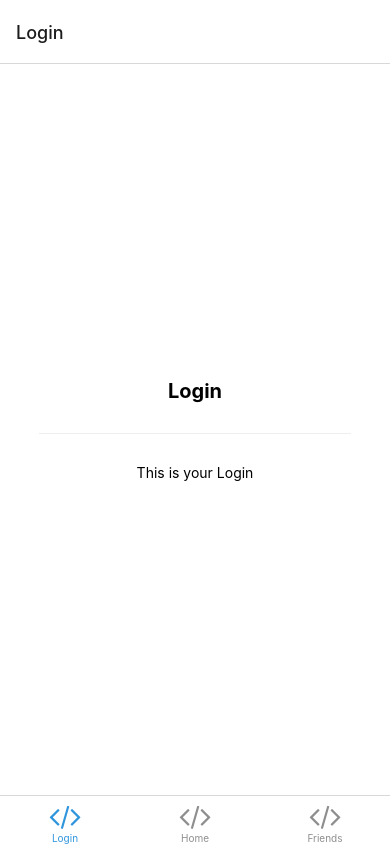
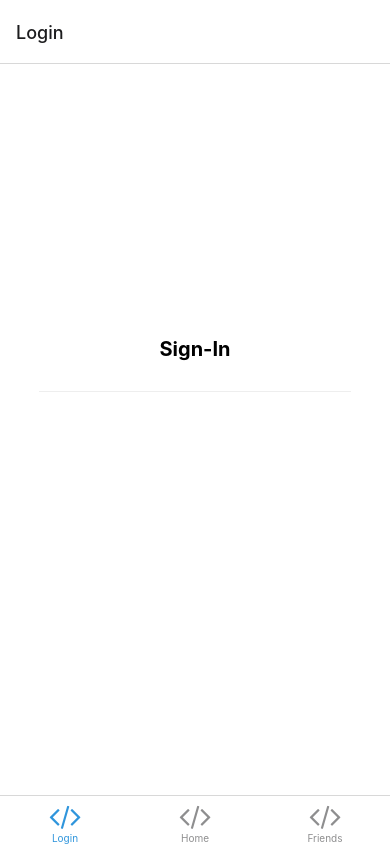
Before and after one commit to ethang17/Me-Lody, a React Native app: screen /Login in a window 390 px wide. Built offline with nearby package versions, Linux system fonts and the light colour scheme; what expo-linking would draw is missing.

Commit message:
Added a sign-in page

```diff
--- a/navigation/LinkingConfiguration.ts
+++ b/navigation/LinkingConfiguration.ts
@@ -31,7 +31,6 @@ const linking: LinkingOptions<RootStackParamList> = {
       NotFound: '*',
       Profile: 'Profile',
 
-
     },
   },
 };
--- a/navigation/index.tsx
+++ b/navigation/index.tsx
@@ -84,7 +84,7 @@ function BottomTabNavigator() {
           tabBarIcon: ({ color }) => <TabBarIcon name="code" color={color} />,
           headerRight: () => (
             <Pressable
-              onPress={() => navigation.navigate('Login')}
+              onPress={() => navigation.navigate('Settings')}
               style={({ pressed }) => ({
                 opacity: pressed ? 0.5 : 1,
               })}>
--- a/screens/LoginScreen.tsx
+++ b/screens/LoginScreen.tsx
@@ -1,21 +1,42 @@
 import { StatusBar } from 'expo-status-bar';
 import { Platform, StyleSheet } from 'react-native';
-
+import React, {useState} from 'react';
 import EditScreenInfo from '../components/EditScreenInfo';
 import { Text, View } from '../components/Themed';
-
+import {TextInput} from 'react-native';
 export default function LoginScreen() {
+  const [text, setText] = useState('');
   return (
     <View style={styles.container}>
-      <Text style={styles.title}>Login</Text>
+      <Text style={styles.title}>Sign-In</Text>
       <View style={styles.separator} lightColor="#eee" darkColor="rgba(255,255,255,0.1)" />
-      <Text>This is your Login</Text>
+
+
+      <TextInput style={styles.textInputStyle}
+        placeholderTextColor='white'
+        placeholder="Enter your Username"
+        onChangeText={newText => setText(newText)}
+
+      />
+      <TextInput style={styles.textInputStyle}
+        placeholderTextColor='white'
+        placeholder="Enter your Password"
+        onChangeText={newText2 => setText(newText2)}
+
+      />
+      <Text style={{padding: 10, fontSize: 42}}>
+
+
+
+      </Text>
+
 
       {/* Use a light status bar on iOS to account for the black space above the modal */}
       <StatusBar style={Platform.OS === 'ios' ? 'light' : 'auto'} />
     </View>
   );
 }
+
 
 const styles = StyleSheet.create({
   container: {
@@ -32,4 +53,9 @@ const styles = StyleSheet.create({
     height: 1,
     width: '80%',
   },
+  textInputStyle: {
+    color: 'white',
+    height: 40
+    }
+
 });
```
